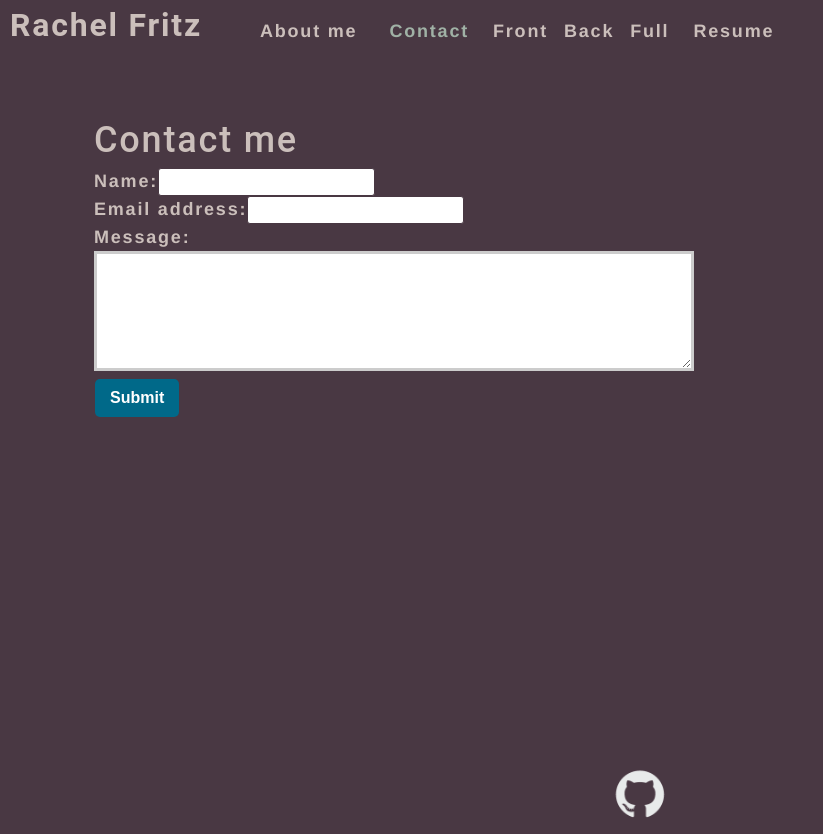
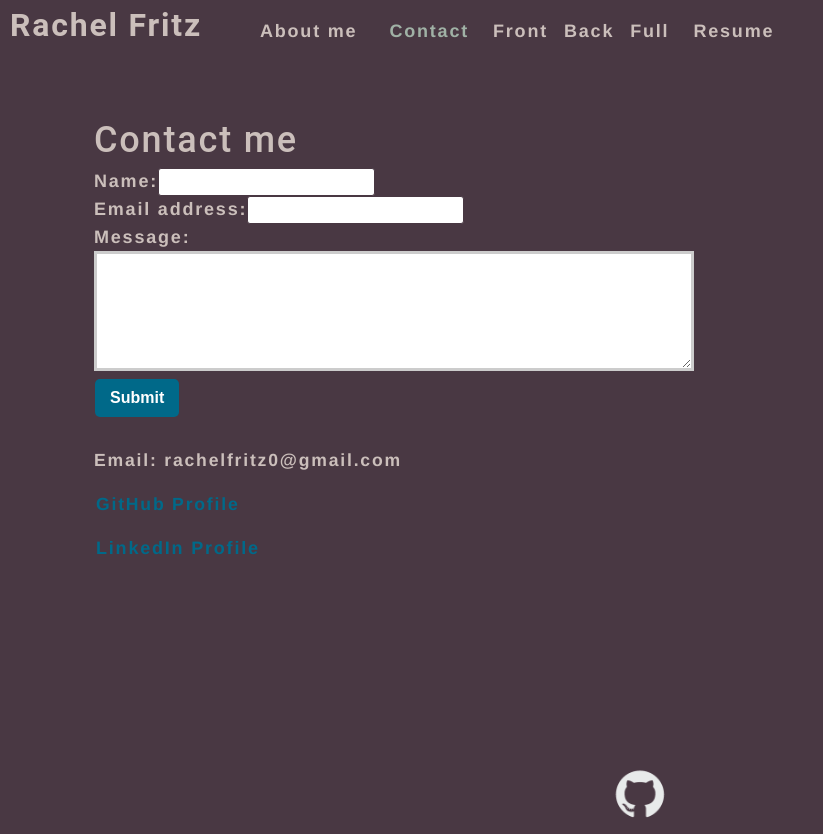
Before and after one commit to rachelf0/reactportfolio, a React (Create React App) app: page / in a window 1280 px wide. Both pictures are taken after a click on the item "Contact". Shown: the whole page, without its empty margins (0-823 px from the left). Built offline with nearby package versions, Linux system fonts and the light colour scheme.

Commit message:
added contact info to contact form

```diff
--- a/src/components/Contact/index.js
+++ b/src/components/Contact/index.js
@@ -62,6 +62,9 @@ function ContactForm() {
                 )}
                 <button data-testid="button" type="submit">Submit</button>
             </form>
+            <p>Email: <span class="myemail">rachelfritz0@gmail.com</span></p>
+            <p><a href="https://github.com/rachelf0"> GitHub Profile </a></p>
+            <a href="https://www.linkedin.com/in/rachel-fritz-0/"> LinkedIn Profile </a>
         </section>
     );
 
```
